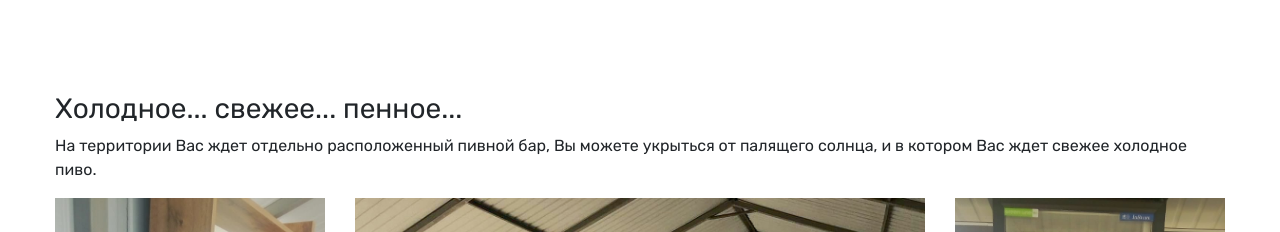
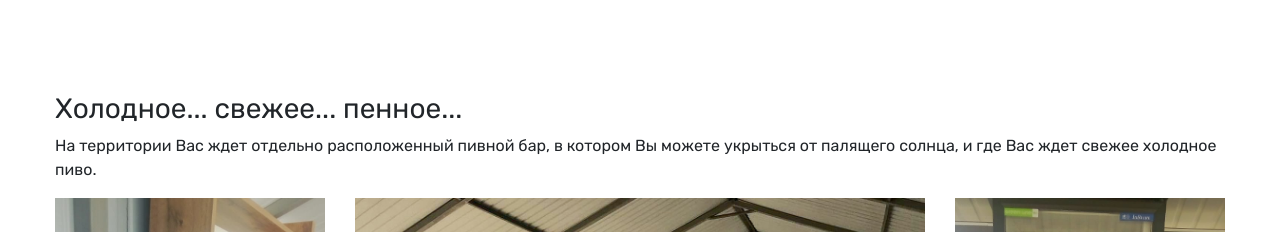
Before and after one commit to zhosakic/irs, a website: page dev/index.html in a window 1280 px wide. Shown: the part 8640-8872 px from the top of the page. Drawn offline with nearby package versions, Linux system fonts and the light colour scheme; files that its build step writes are made by us from their sources; a web font is replaced by a local one.

Commit message:
Исправил текст пивбара

```diff
--- a/dev/index.html
+++ b/dev/index.html
@@ -474,7 +474,8 @@
                 <div class="row">
                     <div class="col-12">
                         <h3>Холодное... свежее... пенное...</h3>
-                        <p>На территории Вас ждет  отдельно расположенный  пивной бар, Вы можете укрыться от палящего солнца, и  в котором Вас ждет свежее холодное пиво.</p>
+                        <p>На территории Вас ждет  отдельно расположенный  пивной бар, в котором  Вы можете укрыться от
+                            палящего солнца, и где  Вас ждет свежее холодное пиво.</p>
                     </div>
 
                     <div class="col-lg-3">
```
